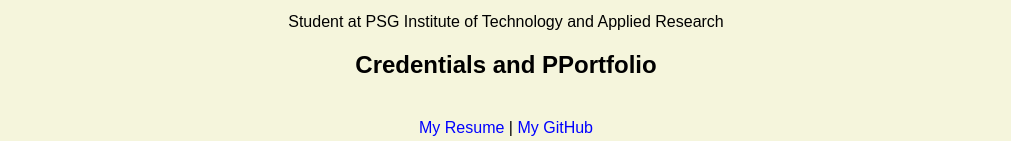
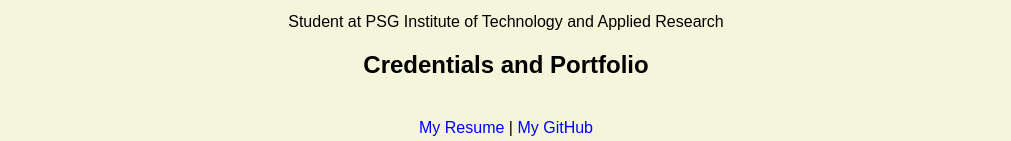
Before and after one commit to shrii06/shrii06.github.io, a plain HTML site: page index.html in a window 1280 px wide. Shown: the part 638-779 px from the top of the page, without its empty margins (134-1145 px from the left). Drawn offline with Linux system fonts and the light colour scheme.

Commit message:
Update index.html

```diff
--- a/index.html
+++ b/index.html
@@ -22,7 +22,7 @@
     <p>I am an upcoming Engineering Graduate in Electronics field</p>
     <p>Student at PSG Institute of Technology and Applied Research</p>
 
-    <h2>Credentials and PPortfolio</h2>
+    <h2>Credentials and Portfolio</h2>
 
     <p><a href="resume.html">My Resume</a> | <a href="https://github.com/shrii06">My GitHub</a></p>
 
```
